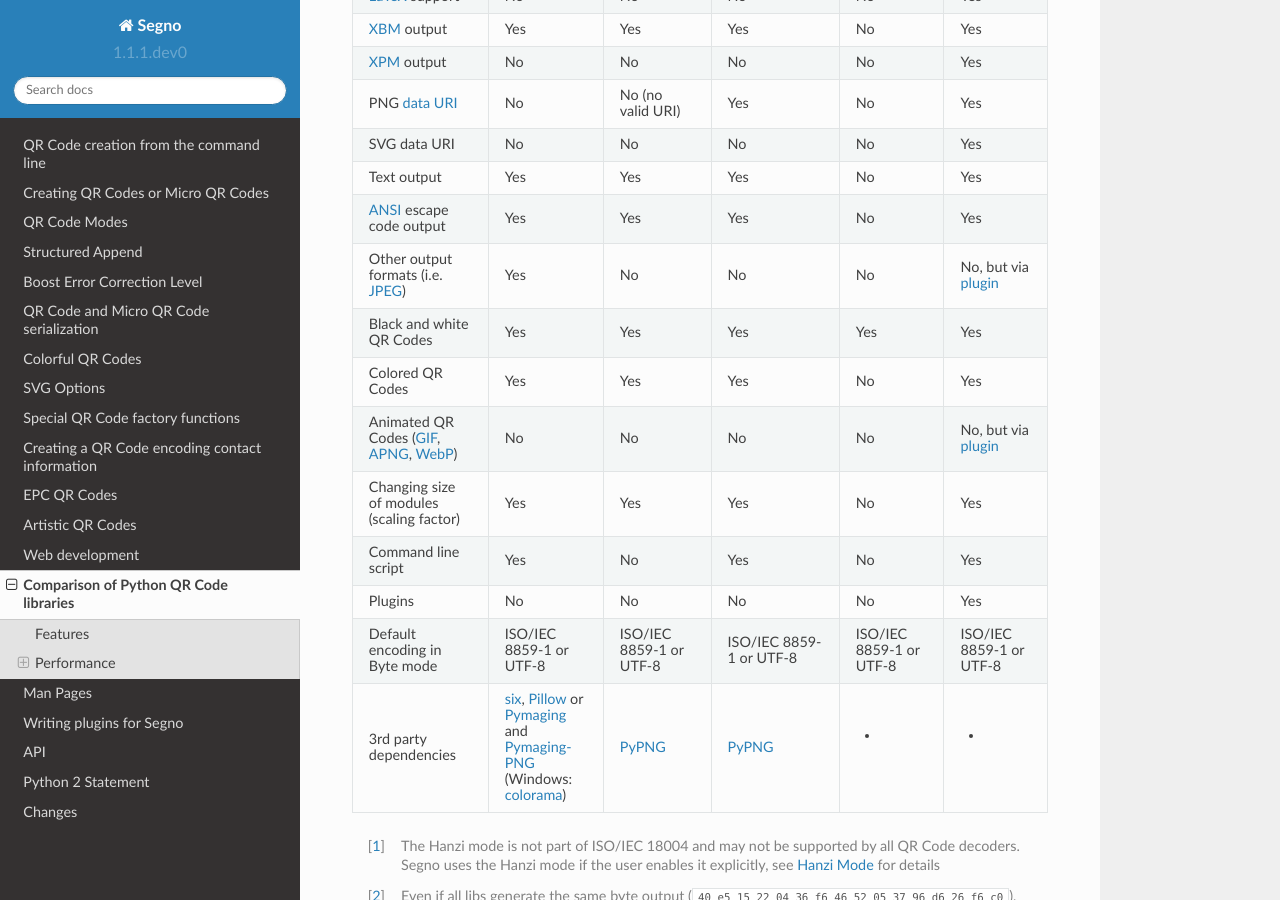
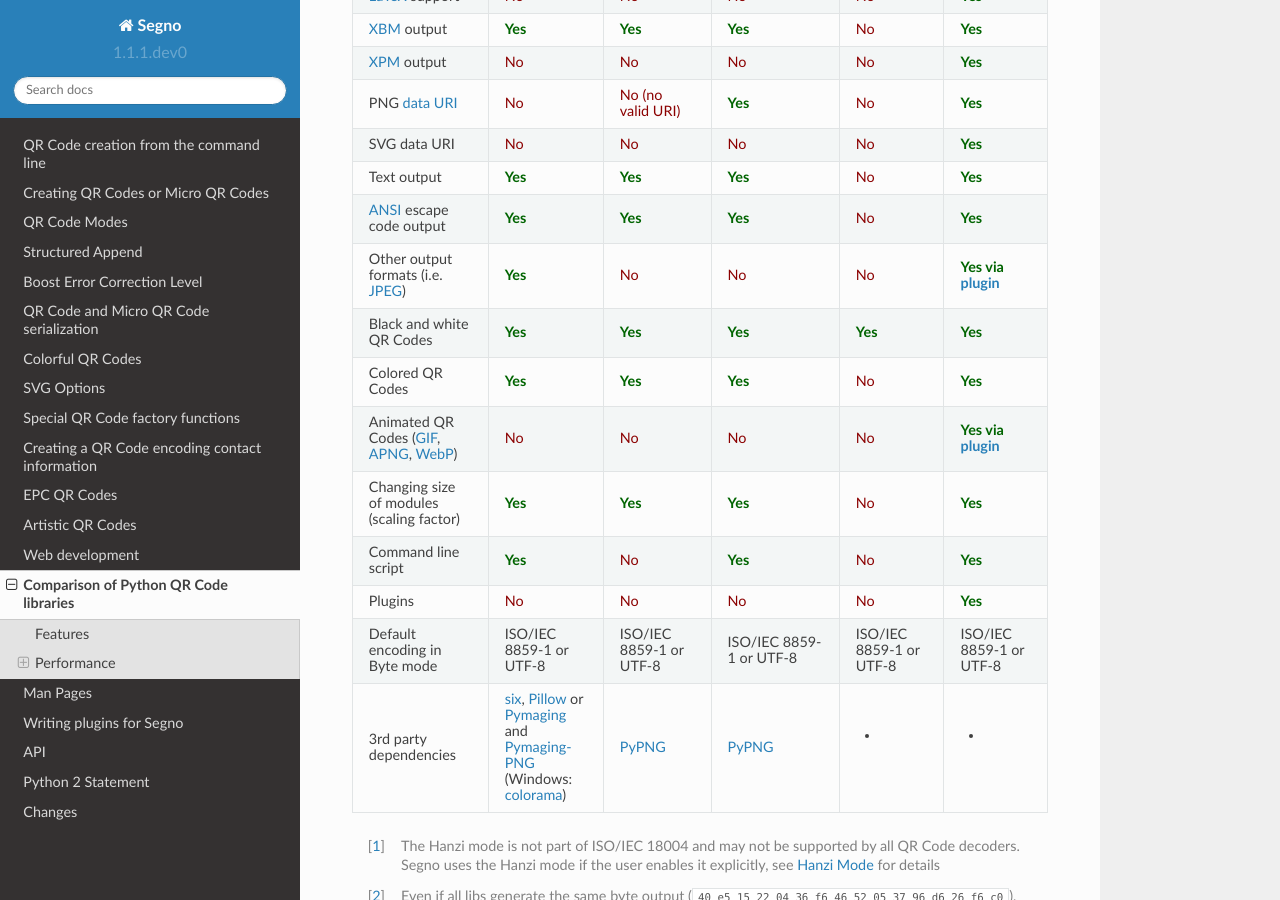
Before and after one commit to heuer/segno, a Sphinx documentation site: the page built from docs/comparison-qrcode-libs.rst, in a window 1280 px wide and 900 px high, scrolled down 1416 px. Built offline with Sphinx 7.4.7 and the Read the Docs theme 2.0.0, drawn with Linux system fonts in a browser that asks for light colours; the version number is read from the project's files by our own code.

Commit message:
Updated JS for more lenient matching of "Yes" and "No"

```diff
--- a/docs/_static/js/custom.js
+++ b/docs/_static/js/custom.js
@@ -5,11 +5,10 @@ document.addEventListener('DOMContentLoaded', function(){
         var cells = feature_table.getElementsByTagName("td");
         for (var i = 0; i < cells.length; i++) {
             var content = cells[i].innerHTML;
-            console.log(content);
-            if (content === "Yes") {
+            if (content.includes("Yes")) {
                 cells[i].classList.add('feature_yes')
             }
-            else if (content == "No") {
+            else if (content.includes("No")) {
                 cells[i].classList.add('feature_no')
             }
         }
--- a/docs/comparison-qrcode-libs.rst
+++ b/docs/comparison-qrcode-libs.rst
@@ -45,10 +45,10 @@ Features
     SVG data URI                                                        No                       No                     No                     No                        Yes
     Text output                                                         Yes                      Yes                    Yes                    No                        Yes
     `ANSI`_ escape code output                                          Yes                      Yes                    Yes                    No                        Yes
-    Other output formats (i.e. `JPEG`_)                                 Yes                      No                     No                     No                        No, but via `plugin`_
+    Other output formats (i.e. `JPEG`_)                                 Yes                      No                     No                     No                        Yes via `plugin`_
     Black and white QR Codes                                            Yes                      Yes                    Yes                    Yes                       Yes
     Colored QR Codes                                                    Yes                      Yes                    Yes                    No                        Yes
-    Animated QR Codes (`GIF`_, `APNG`_, `WebP`_)                        No                       No                     No                     No                        No, but via `plugin`_
+    Animated QR Codes (`GIF`_, `APNG`_, `WebP`_)                        No                       No                     No                     No                        Yes via `plugin`_
     Changing size of modules (scaling factor)                           Yes                      Yes                    Yes                    No                        Yes
     Command line script                                                 Yes                      No                     Yes                    No                        Yes
     Plugins                                                             No                       No                     No                     No                        Yes
```
